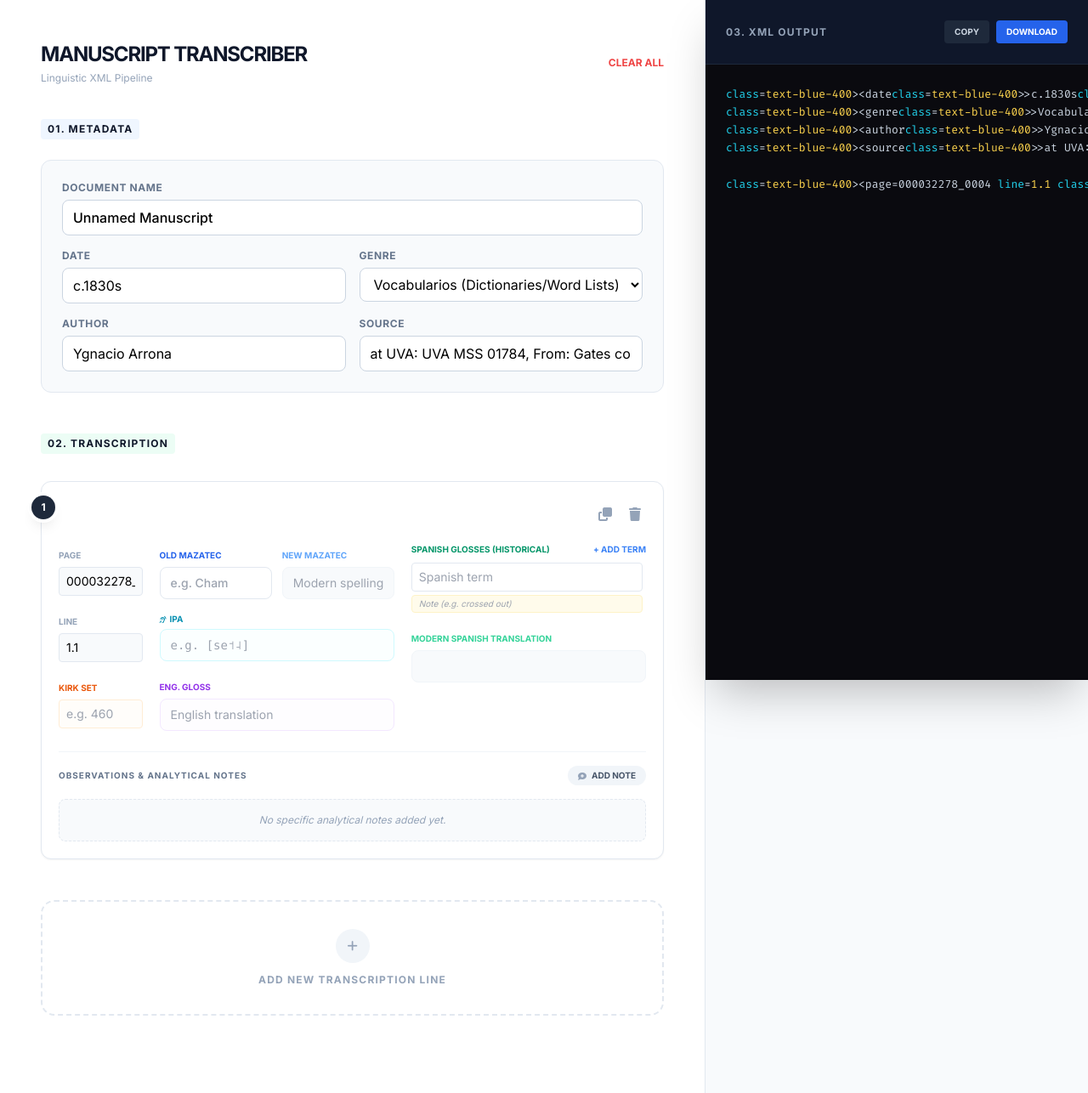
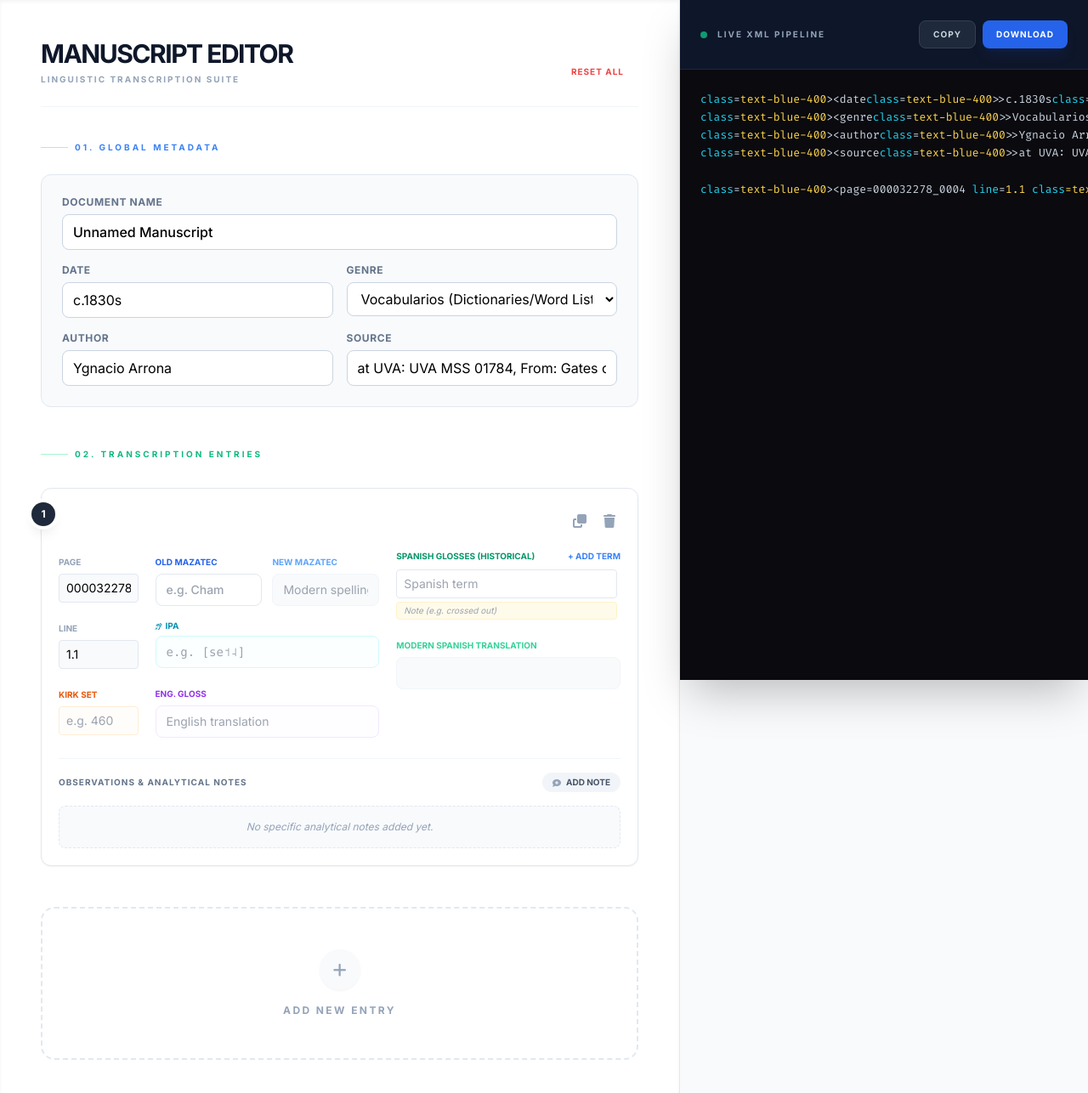
Before and after one commit to isabelklint/Manuscript_Transcription, a React (Vite) app: page / in a window 1280 px wide. Shown: the top 1286 px of the page at 85% size. Built offline with nearby package versions, Linux system fonts and the light colour scheme.

Commit message:
feat: Update localStorage key and styling
Refactor: Update localStorage key for saved state to improve versioning and clarity.
Add custom scrollbar styles to `index.html` for a cleaner user interface.
Refine XML generation logic for notes to ensure correct placement outside of the page tag.

```diff
--- a/App.tsx
+++ b/App.tsx
@@ -28,12 +28,12 @@ const createNewEntry = (lastEntry?: TranscriptionEntry): TranscriptionEntry => (
 
 const App: React.FC = () => {
   const [state, setState] = useState<TranscriptionState>(() => {
-    const saved = localStorage.getItem('transcription_data_final_v1');
+    const saved = localStorage.getItem('linguistic_xml_tool_state_v2');
     if (saved) {
       try {
         return JSON.parse(saved);
       } catch (e) {
-        console.error("Failed to load saved data", e);
+        console.error("Failed to load state", e);
       }
     }
     return {
@@ -43,7 +43,7 @@ const App: React.FC = () => {
   });
 
   useEffect(() => {
-    localStorage.setItem('transcription_data_final_v1', JSON.stringify(state));
+    localStorage.setItem('linguistic_xml_tool_state_v2', JSON.stringify(state));
   }, [state]);
 
   const updateMetadata = (field: keyof Metadata, value: string) => {
@@ -102,7 +102,7 @@ const App: React.FC = () => {
 
     // Entries
     entries.forEach(entry => {
-      // Custom attribute format without quotes as requested
+      // Custom attribute format without quotes: <page=ID line=NUM>
       let lineXml = `<page=${entry.page} line=${entry.line}>`;
 
       lineXml += `<old_maz>${entry.old_maz}</old_maz>`;
@@ -128,7 +128,7 @@ const App: React.FC = () => {
 
       lineXml += `</page>`;
 
-      // Notes go outside the page tag
+      // Notes go outside the page tag per project requirements
       entry.notes.forEach(note => {
         if (note.text) {
           lineXml += `<note>${note.text}</note>`;
@@ -146,7 +146,7 @@ const App: React.FC = () => {
     const url = URL.createObjectURL(blob);
     const a = document.createElement('a');
     a.href = url;
-    a.download = `transcription.xml`;
+    a.download = `${state.metadata.docName.replace(/\s+/g, '_').toLowerCase()}.xml`;
     a.click();
     URL.revokeObjectURL(url);
   };
@@ -158,33 +158,36 @@ const App: React.FC = () => {
 
   return (
     <div className="min-h-screen flex flex-col lg:flex-row bg-slate-50">
-      <div className="flex-1 p-6 lg:p-12 overflow-y-auto bg-white border-r border-slate-200">
-        <header className="mb-10 flex justify-between items-center">
+      {/* Editor Side */}
+      <div className="flex-1 p-6 lg:p-12 overflow-y-auto bg-white border-r border-slate-200 shadow-inner">
+        <header className="mb-10 flex justify-between items-end border-b border-slate-100 pb-6">
           <div>
-            <h1 className="text-2xl font-black text-slate-900 tracking-tighter uppercase">Manuscript Transcriber</h1>
-            <p className="text-slate-400 text-xs mt-1">Linguistic XML Pipeline</p>
+            <h1 className="text-3xl font-black text-slate-900 tracking-tighter uppercase leading-none">Manuscript Editor</h1>
+            <p className="text-slate-400 text-[10px] font-bold uppercase tracking-[0.2em] mt-2">Linguistic Transcription Suite</p>
           </div>
           <button
-            onClick={() => confirm('Reset?') && setState({ metadata: INITIAL_METADATA, entries: [createNewEntry()] })}
-            className="text-xs font-bold text-red-500 uppercase"
+            onClick={() => confirm('Are you sure you want to clear all data?') && setState({ metadata: INITIAL_METADATA, entries: [createNewEntry()] })}
+            className="px-4 py-2 text-[10px] font-black text-red-500 uppercase tracking-widest hover:bg-red-50 rounded-lg transition-colors border border-transparent hover:border-red-100"
           >
-            Clear All
+            Reset All
           </button>
         </header>
 
         <section className="mb-12">
           <div className="flex items-center gap-2 mb-6">
-            <h2 className="text-xs font-black text-slate-900 uppercase tracking-widest bg-blue-50 px-2 py-1 rounded">01. Metadata</h2>
+            <span className="w-8 h-px bg-blue-200"></span>
+            <h2 className="text-[10px] font-black text-blue-500 uppercase tracking-[0.3em]">01. Global Metadata</h2>
           </div>
           <MetadataForm metadata={state.metadata} onChange={updateMetadata} />
         </section>
 
         <section className="mb-24">
           <div className="flex items-center gap-2 mb-8">
-            <h2 className="text-xs font-black text-slate-900 uppercase tracking-widest bg-emerald-50 px-2 py-1 rounded">02. Transcription</h2>
+            <span className="w-8 h-px bg-emerald-200"></span>
+            <h2 className="text-[10px] font-black text-emerald-500 uppercase tracking-[0.3em]">02. Transcription Entries</h2>
           </div>
 
-          <div className="space-y-8">
+          <div className="space-y-10">
             {state.entries.map((entry, index) => (
               <EntryItem
                 key={entry.id}
@@ -199,29 +202,33 @@ const App: React.FC = () => {
 
           <button
             onClick={addEntry}
-            className="w-full mt-12 py-8 border-2 border-dashed border-slate-200 rounded-2xl flex flex-col items-center justify-center gap-3 text-slate-400 hover:border-blue-400 hover:text-blue-500 hover:bg-blue-50/50 transition-all group"
+            className="w-full mt-12 py-12 border-2 border-dashed border-slate-200 rounded-2xl flex flex-col items-center justify-center gap-4 text-slate-400 hover:border-blue-400 hover:text-blue-500 hover:bg-blue-50/30 transition-all group"
           >
-            <div className="w-10 h-10 rounded-full bg-slate-100 flex items-center justify-center group-hover:bg-blue-100 transition-colors">
-              <i className="fa-solid fa-plus text-sm"></i>
+            <div className="w-12 h-12 rounded-full bg-slate-50 flex items-center justify-center group-hover:bg-blue-100 group-hover:text-blue-600 transition-colors shadow-sm">
+              <i className="fa-solid fa-plus text-lg"></i>
             </div>
-            <span className="text-xs font-black uppercase tracking-widest">Add New Transcription Line</span>
+            <span className="text-xs font-black uppercase tracking-[0.2em]">Add New Entry</span>
           </button>
         </section>
       </div>
 
-      <aside className="w-full lg:w-[450px] bg-slate-900 flex flex-col h-screen sticky top-0 overflow-hidden shadow-2xl">
-        <div className="p-6 border-b border-slate-800 flex justify-between items-center bg-slate-900 shrink-0">
-          <h2 className="text-xs font-black text-slate-400 uppercase tracking-widest">03. XML Output</h2>
+      {/* Live Preview Side */}
+      <aside className="w-full lg:w-[480px] bg-slate-900 flex flex-col h-screen sticky top-0 overflow-hidden shadow-2xl">
+        <div className="p-6 border-b border-slate-800 flex justify-between items-center bg-slate-900/95 backdrop-blur shrink-0 z-10">
+          <div className="flex items-center gap-3">
+             <div className="w-2 h-2 rounded-full bg-emerald-500 animate-pulse"></div>
+             <h2 className="text-[10px] font-black text-slate-400 uppercase tracking-[0.2em]">Live XML Pipeline</h2>
+          </div>
           <div className="flex gap-2">
             <button
               onClick={handleCopy}
-              className="px-3 py-1.5 bg-slate-800 hover:bg-slate-700 text-slate-300 rounded text-[10px] font-bold uppercase transition-colors"
+              className="px-4 py-2 bg-slate-800 hover:bg-slate-700 text-slate-300 rounded-lg text-[10px] font-black uppercase tracking-widest transition-all border border-slate-700"
             >
               Copy
             </button>
             <button
               onClick={handleDownload}
-              className="px-3 py-1.5 bg-blue-600 hover:bg-blue-500 text-white rounded text-[10px] font-bold uppercase transition-colors"
+              className="px-4 py-2 bg-blue-600 hover:bg-blue-500 text-white rounded-lg text-[10px] font-black uppercase tracking-widest transition-all shadow-lg shadow-blue-900/20"
             >
               Download
             </button>
--- a/index.html
+++ b/index.html
@@ -14,6 +14,20 @@
         }
         .code-font {
             font-family: 'Fira Code', monospace;
+        }
+        /* Custom scrollbar for a cleaner look */
+        ::-webkit-scrollbar {
+            width: 8px;
+        }
+        ::-webkit-scrollbar-track {
+            background: #f1f5f9;
+        }
+        ::-webkit-scrollbar-thumb {
+            background: #cbd5e1;
+            border-radius: 4px;
+        }
+        ::-webkit-scrollbar-thumb:hover {
+            background: #94a3b8;
         }
     </style>
 <script type="importmap">
```
